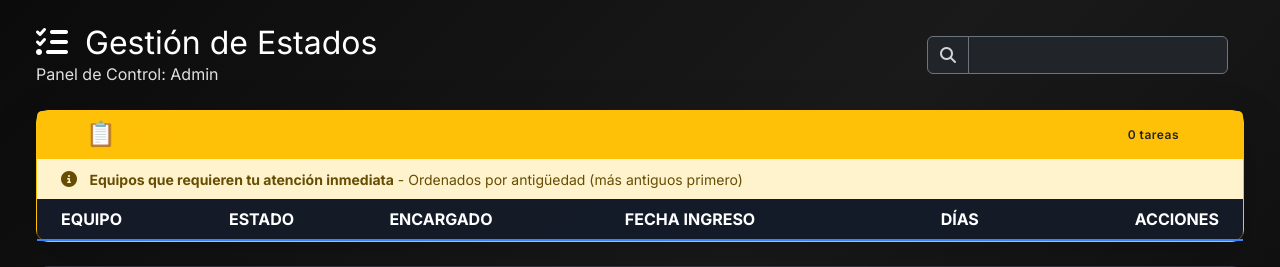
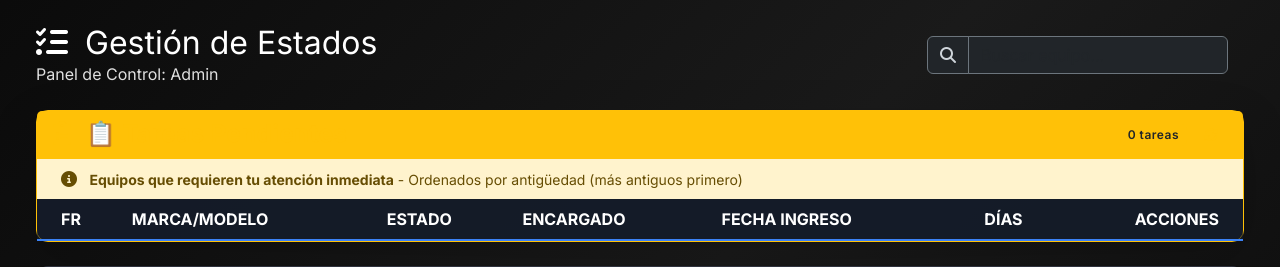
Before and after one commit to Venllas1/System_Control, a Flask app: template app/templates/panel_estados.html in a window 1280 px wide. Shown: the part 58-325 px from the top of the page. Run offline with Flask 3, Linux system fonts and the light colour scheme; the template is opened without the code that fills it: most values are stand-ins (such as "Sample title", 1, 10 or a date in 2020); lists and menus that the app fills with data are empty.

Commit message:
actualizacion 5.1

```diff
--- a/app/static/js/workflow.js
+++ b/app/static/js/workflow.js
@@ -76,12 +76,8 @@ function renderPendingTasks() {
 
         return `
             <tr class="${diffDays > 5 ? 'table-warning' : ''}">
-                <td class="ps-4">
-                    <div class="d-flex flex-column">
-                        <span class="fw-bold text-white text-uppercase">${item.marca} ${item.modelo}</span>
-                        <span class="text-xs text-info">${frDisplay}</span>
-                    </div>
-                </td>
+                <td class="ps-4 fw-bold text-info">${frDisplay}</td>
+                <td class="text-white text-uppercase">${item.marca} ${item.modelo}</td>
                 <td>${getStatusBadge(item.estado)}</td>
                 <td class="text-sm text-light"><i class="fas fa-user-circle me-1 text-muted"></i> ${item.encargado}</td>
                 <td class="text-sm text-muted">${item.fecha_ingreso || 'N/A'}</td>
--- a/app/templates/panel_estados.html
+++ b/app/templates/panel_estados.html
@@ -293,7 +293,8 @@
                         <table class="table table-dark table-hover mb-0 align-middle">
                             <thead class="text-secondary text-uppercase text-xs">
                                 <tr>
-                                    <th class="ps-4">Equipo</th>
+                                    <th class="ps-4">FR</th>
+                                    <th>Marca/Modelo</th>
                                     <th>Estado</th>
                                     <th>Encargado</th>
                                     <th>Fecha Ingreso</th>
@@ -882,16 +883,12 @@
             } else {
                 return `
                 <tr>
-                    <td class="ps-4">
-                        <div class="d-flex flex-column">
-                            <span class="fw-bold text-white text-uppercase">${item.marca} ${item.modelo}</span>
-                            <span class="text-xs text-info">${frDisplay}</span>
-                        </div>
-                    </td>
+                    <td class="ps-4 fw-bold text-info">${frDisplay}</td>
+                    <td class="text-white text-uppercase">${item.marca} ${item.modelo}</td>
                     <td>${getStatusBadge(item.estado)}</td>
                     <td class="text-sm text-light"><i class="fas fa-user-circle me-1 text-muted"></i> ${item.encargado}</td>
                     <td class="text-sm text-muted">${item.fecha_ingreso || 'N/A'}</td>
-                    <td><span class="badge ${diffDays > 5 ? 'bg-danger' : 'bg-success'} badge-pill">${diffDays} días</span></td>
+                    <td class="text-center"><span class="badge ${diffDays > 5 ? 'bg-danger' : 'bg-success'} badge-pill">${diffDays} días</span></td>
                     <td class="text-end pe-4">${actionsHtml}</td>
                 </tr>
             `;
```
